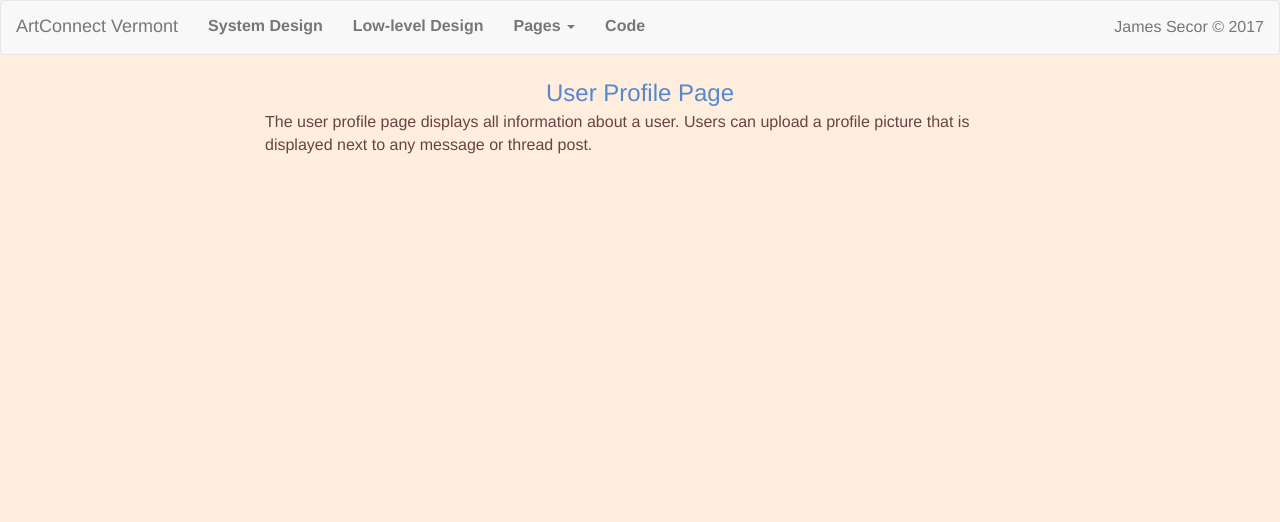
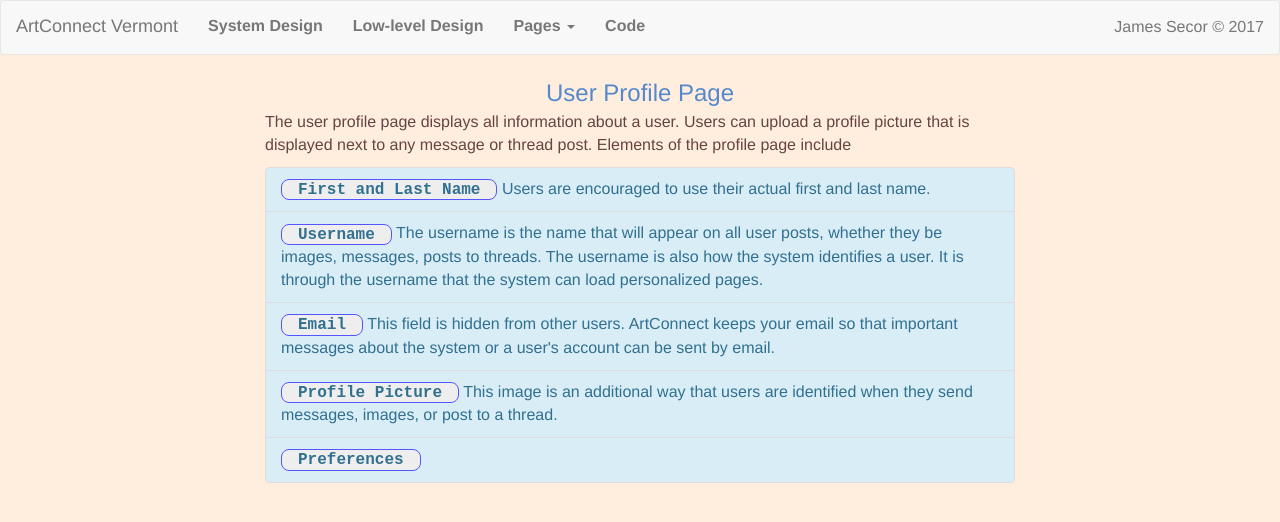
Before and after one commit to jamessecor/ArtConnect, a PHP site: page /profile.php in a window 1280 px wide. Shown: the top 522 px of the page. Run offline with PHP 8.4, Linux system fonts and the light colour scheme; some libraries are stand-ins or nearby versions.

Commit message:
edits to profile page

```diff
--- a/profile.php
+++ b/profile.php
@@ -7,8 +7,29 @@ include "acHeader.php";
 			<h1>User Profile Page</h1>
 			<p>
 			The user profile page displays all information about a user. Users can upload a profile picture that is displayed next to any
-			message or thread post.
+			message or thread post. Elements of the profile page include
 			</p>
+			<ul class="list-group">
+				<li class="list-group-item list-group-item-info">
+					<strong><span class="codeExample">First and Last Name</span></strong> Users are encouraged to use their actual first and last name.
+				</li>
+				<li class="list-group-item list-group-item-info">
+					<strong><span class="codeExample">Username</span></strong> The username is the name that will appear on all user posts, whether they be
+					images, messages, posts to threads. The username is also how the system identifies a user. It is through the username that the system
+					can load personalized pages.
+				</li>
+				<li class="list-group-item list-group-item-info">
+					<strong><span class="codeExample">Email</span></strong> This field is hidden from other users. ArtConnect keeps your email so that important
+					messages about the system or a user's account can be sent by email.
+				</li>
+				<li class="list-group-item list-group-item-info">
+					<strong><span class="codeExample">Profile Picture</span></strong> This image is an additional way that users are identified when they
+					send messages, images, or post to a thread.
+				</li>
+				<li class="list-group-item list-group-item-info">
+					<strong><span class="codeExample">Preferences</span></strong>
+				</li>
+			</ul>
 			<p>
 			<!-- Users can see all threads by clicking <span class="codeExample">show all threads</span>.-->
 			</p>
```
